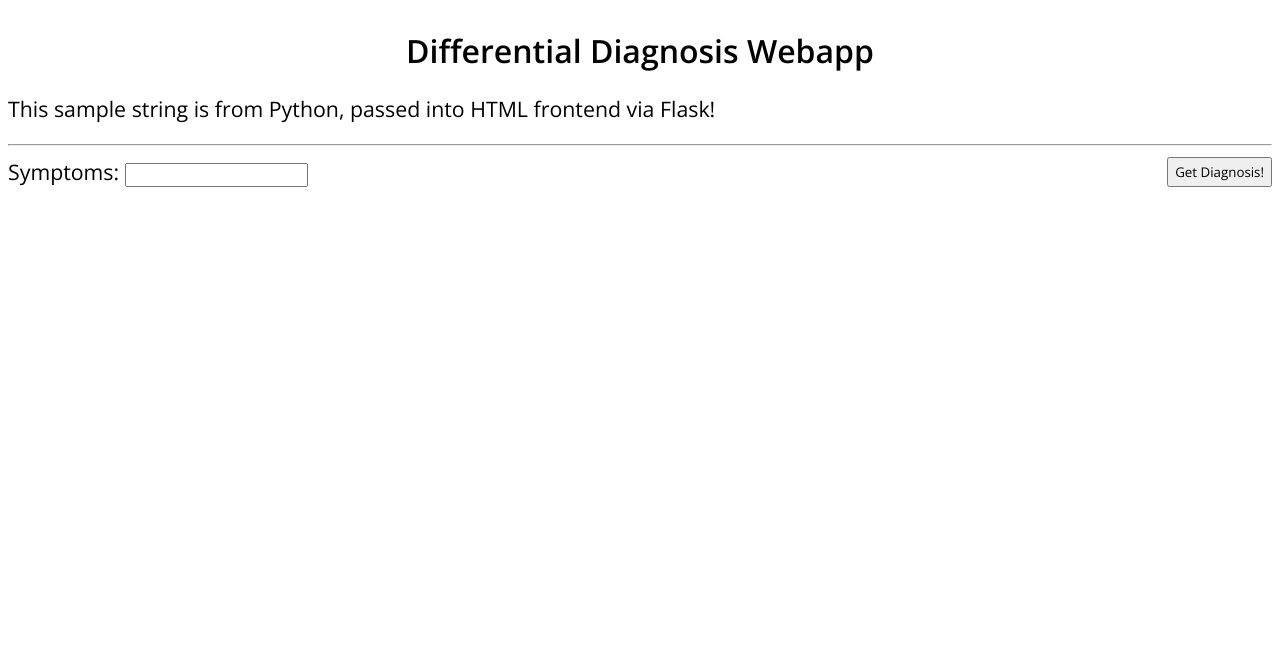
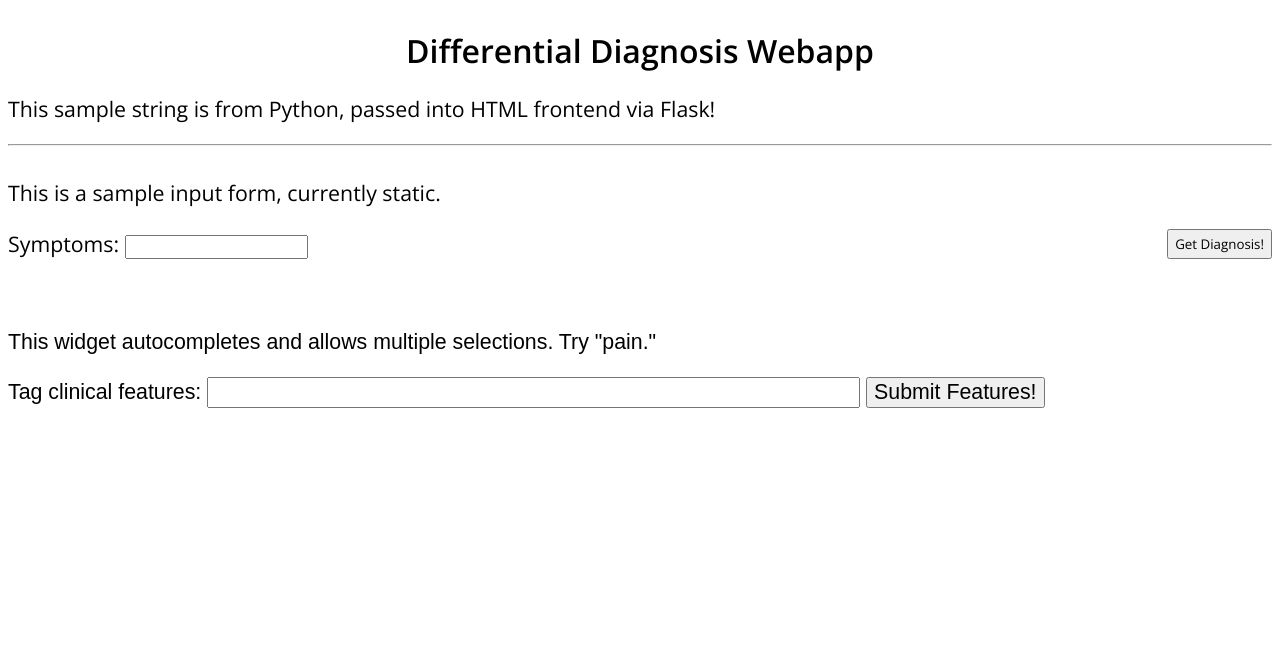
Before and after one commit to boubezariali/MedE101, a Flask app: page / in a window 1280 px wide. Shown: the top 648 px of the page. Run offline with Flask 2, Linux system fonts and the light colour scheme; some libraries are stand-ins or nearby versions.

Commit message:
[App] Feature autocomplete on UI

```diff
--- a/app/static/app_front.js
+++ b/app/static/app_front.js
@@ -1,15 +1,52 @@
 /*
- * Scripting for html pages goes here.
+ * Scripting for html pages goes here. Using JQuery.
  */
-(function() {
+$(function() {
     "use strict";
     console.log("in javascript");
 
+    // Clinical  features - replace with load CSV
+    let availableTags = ["pain", "paralysis", "cough", "fever"];
 
-    // fetch json
+    // Configure autocomplete for #tags ui-widget
+    $('#tags')
+    .on("keydown", function(event) {
+        if (event.keyCode === $.ui.keyCode.TAB &&
+            $(this).autocomplete("instance").menu.active) {
+            event.preventDefault();
+        }
+    })
+    .autocomplete({
+        minLength: 0,
+        source: function(request, response) {
+            response($.ui.autocomplete.filter(availableTags, extractLast(request.term)));
+        },
+        focus: function() {
+            return false;
+        },
+        select: function(event, ui) {
+            let terms = split(this.value);
+            terms.pop();
+            terms.push(ui.item.value);
+            terms.push("");
+            this.value = terms.join(", ");
+            return false;
+        }
+    });
+
+    // Fetch json
       fetch('/test')
           .then(function (text) {
               let textBlock = 'GET response text: \n' + text + '\n' + JSON.stringify(text) + '\n';
               document.querySelector("#mylog").textContent = textBlock;
           })
-})();
+
+    // Simple helper functions
+    function split(val) {
+        return val.split(/, \s*/);
+    }
+
+    function extractLast(term) {
+        return split(term).pop();
+    }
+});
--- a/app/templates/index.html
+++ b/app/templates/index.html
@@ -1,7 +1,10 @@
 <html>
 	<head>
 		<link href="{{url_for('static', filename='styles.css')}}" rel="stylesheet" />
+		<script src="https://ajax.googleapis.com/ajax/libs/jquery/3.1.0/jquery.min.js"></script>
 		<script src="{{url_for('static', filename='app_front.js')}}"></script>
+		<script src="https://code.jquery.com/ui/1.12.1/jquery-ui.js"></script>
+		<link rel="stylesheet" href="//code.jquery.com/ui/1.12.1/themes/base/jquery-ui.css"/>
 		<link rel="shortcut icon" href="#" />
 	</head>
 
@@ -13,10 +16,18 @@
 			<hr />
 		</header>
 		<main>
-			<form id="symptom">
+			<p>This is a sample input form, currently static.</p>
+			<form id="symptom_form">
 			  <label>Symptoms: <input type="text" id="symptom" name="symptom" /></label>
 			  <button type="submit">Get Diagnosis!</button>
 			</form>
+			<br>
+			<div class="ui-widget">
+				<p>This widget autocompletes and allows multiple selections. Try "pain."</p>
+				<label for="tags">Tag clinical features: </label>
+				<input id="tags" size="50">
+				<button type="submit">Submit Features!</button>
+			</div>
 		</main>
 	</body>
 </html>
```
